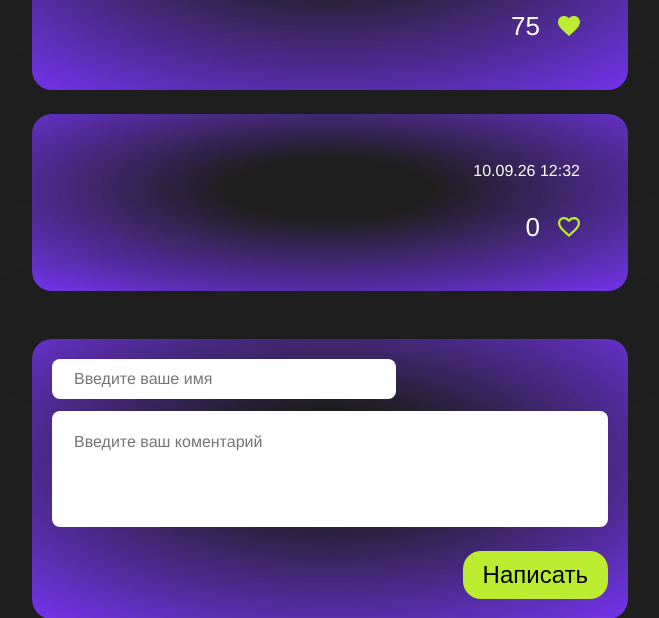
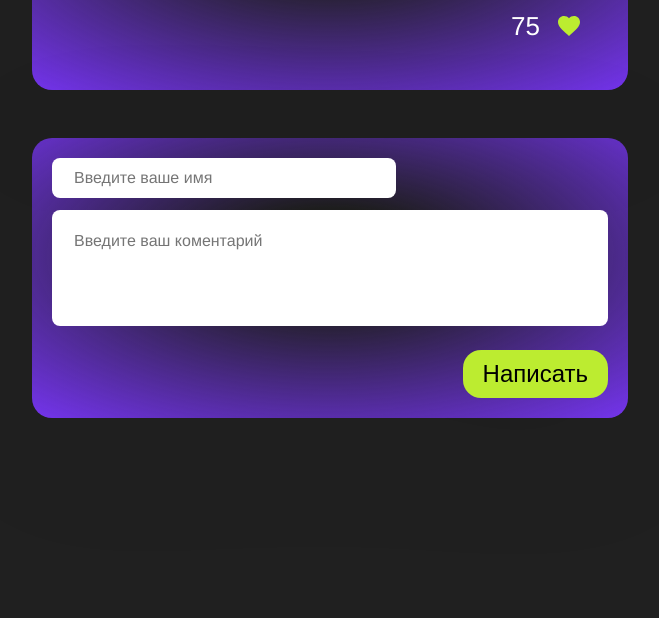
Before and after one commit to koperchakalena-arch/3-rd-course-hw, a plain HTML site: page index.html in a window 1280 px wide. Both pictures are taken after a click on the button "Написать". Shown: the part 581-1199 px from the top of the page, without its empty margins (310-969 px from the left). Drawn offline with Linux system fonts and the light colour scheme.

Commit message:
валидация

```diff
--- a/index.html
+++ b/index.html
@@ -72,8 +72,13 @@
   }
 
   addButton.addEventListener('click', function () {
-    const name = nameInput.value;
-    const comment = commentInput.value;
+    const name = nameInput.value.trim();
+    const comment = commentInput.value.trim();
+
+    if (name === '' || comment === '') {
+      alert('Пожалуйста, заполните оба поля!');
+      return;
+    }
 
     const newComment = `
     <li class="comment">
```
